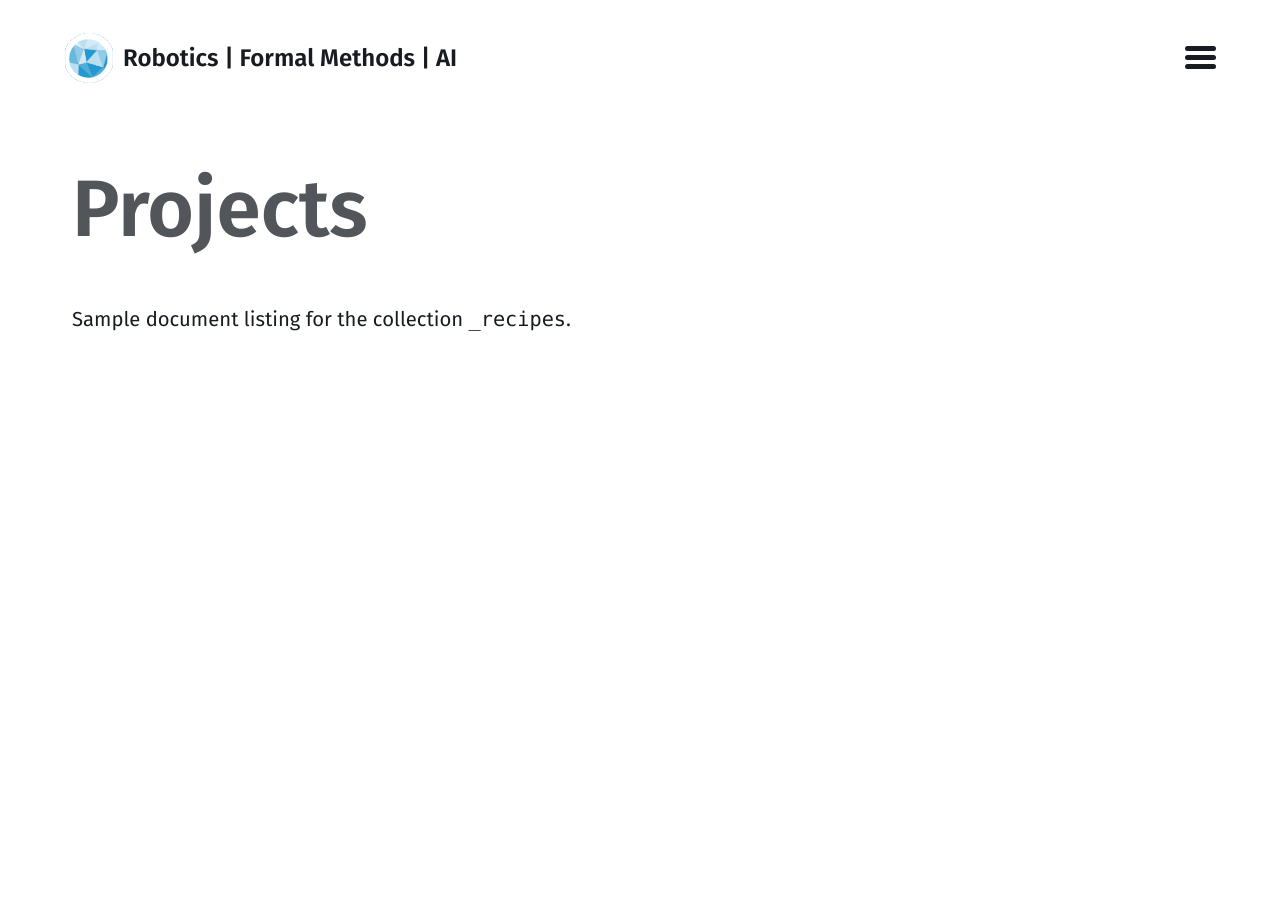
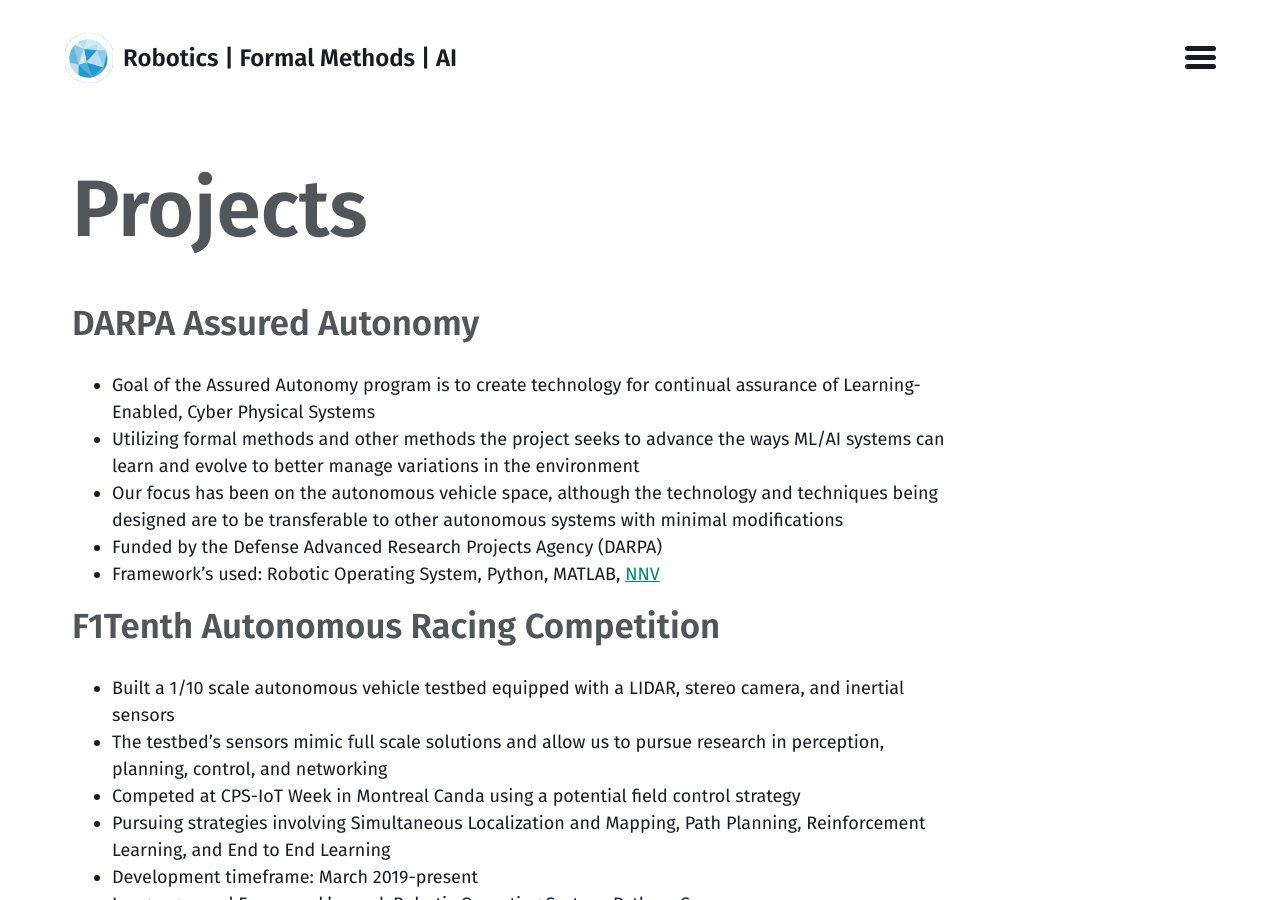
Before and after one commit to pmusau17/pmusau17.github.io, a Jekyll site: the page built from projects.md, in a window 1280 px wide and 900 px high. Built offline with Jekyll 4.4.1, drawn with Linux system fonts in a browser that asks for light colours; some of the changed text lies outside the part shown.

Commit message:
first version of projects

```diff
--- a/projects.md
+++ b/projects.md
@@ -6,4 +6,34 @@ collection: projects
 entries_layout: grid
 ---
 
-Sample document listing for the collection `_recipes`.
+## DARPA Assured Autonomy
+
+- Goal of the Assured Autonomy program is to create technology for continual assurance of Learning-Enabled, Cyber Physical Systems
+-  Utilizing formal methods and other methods the project seeks to advance the ways ML/AI systems can learn and evolve to better manage variations in the environment
+- Our focus has been on the autonomous vehicle space, although the technology and techniques being designed are to be transferable to other autonomous systems with minimal modifications
+- Funded by the Defense Advanced Research Projects Agency (DARPA)
+- Framework’s used: Robotic Operating System, Python, MATLAB, [NNV](github.com/verivital/nnv)
+
+## F1Tenth Autonomous Racing Competition
+
+- Built a 1/10 scale autonomous vehicle testbed equipped with a LIDAR, stereo camera, and inertial sensors
+- The testbed’s sensors mimic full scale solutions and allow us to pursue research in perception, planning, control, and networking
+- Competed at CPS-IoT Week in Montreal Canda using a potential field control strategy
+- Pursuing strategies involving Simultaneous Localization and Mapping, Path Planning, Reinforcement Learning, and End to End Learning
+- Development timeframe: March 2019-present
+- Languages and Framework’s used: Robotic Operating System, Python, C++
+
+## NSF CPS Challenge
+
+- Goal of this challenge is to use a quadrotor aircraft with downward facing camera, and other sensors, to scan an area for a lost aircraft, and recover it safely back to base
+- Platform used: the Intel® Aero Ready to Fly Drone
+- Achieved a 3rd place ranking after one week of development in 2017
+- Development timeframe: 2017-Present
+- Languages and Framework’s used: Robotic Operating System, Python, OpenCV, C++
+
+### NNVMT
+
+- Purpose of this tool was to address the lack of neural network model standardization among the various verification research software artifacts
+- Tool allows for interchange between neural network verification tools and related software, such as ONNX, PyTorch, Keras, Tensorflow
+- Development timeframe: 2018-present
+- Written in Python 3
```
